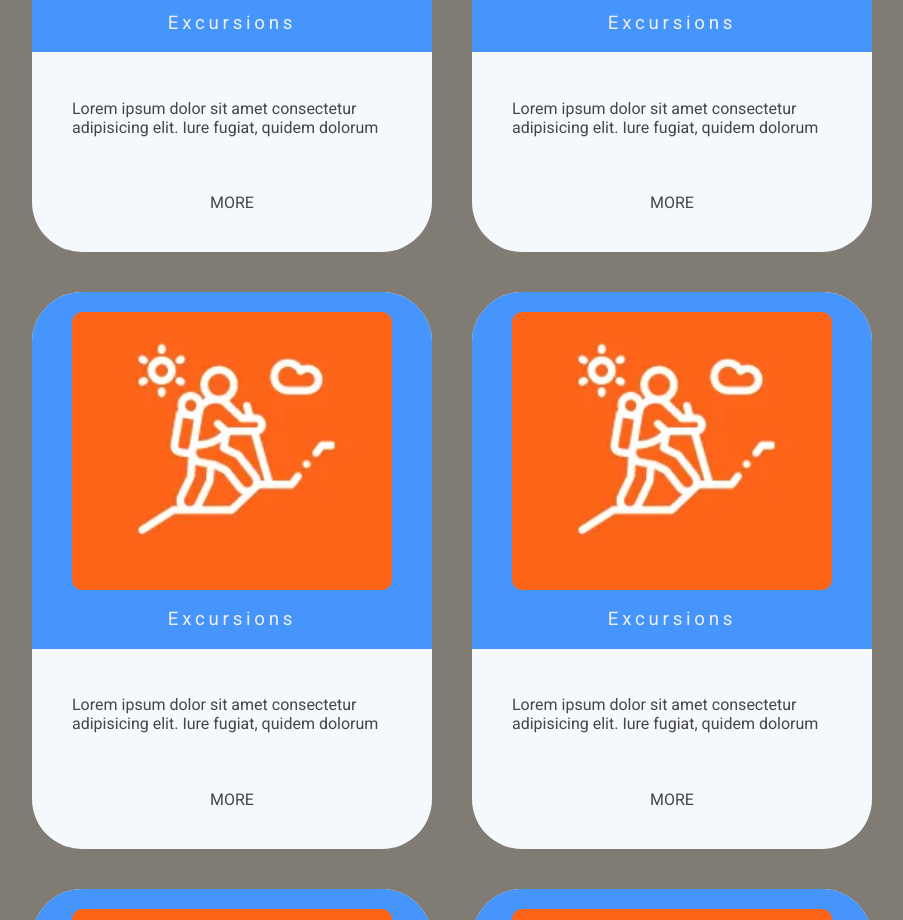
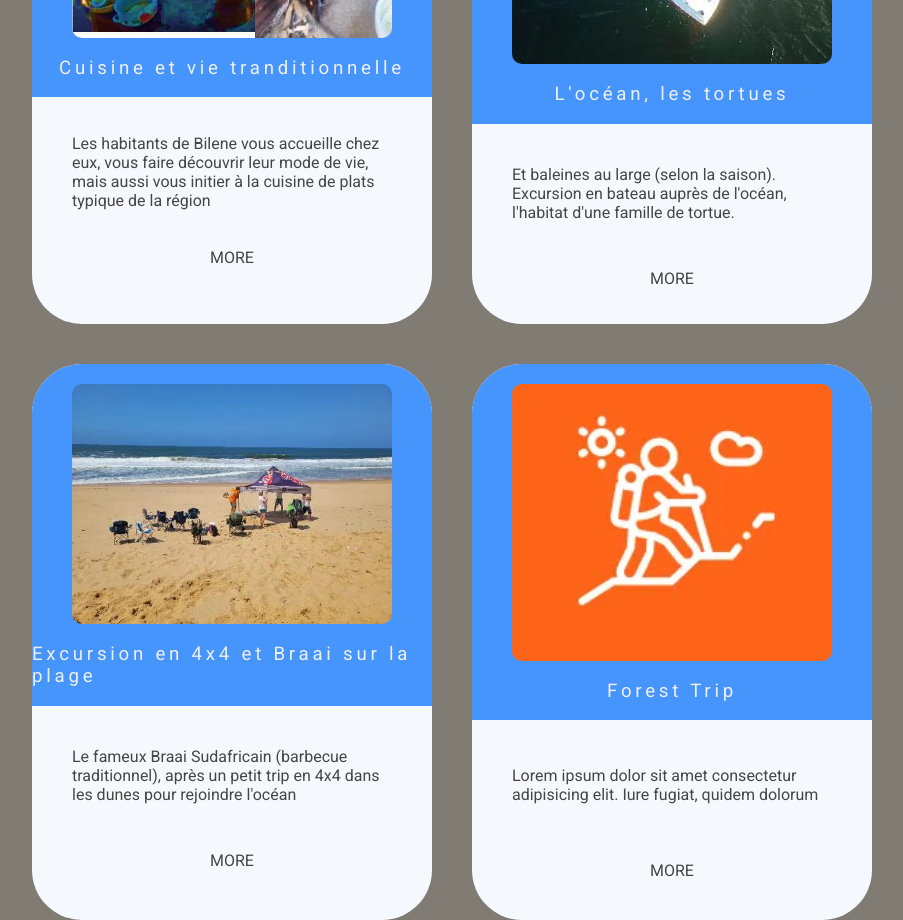
Before and after one commit to Guillaume-Etienne/web_activities, a plain HTML site: page fr/excursions-a-bilene-au-mozambique.html in a window 1280 px wide. Shown: the part 1880-2800 px from the top of the page, without its empty margins (188-1091 px from the left). Drawn offline with nearby package versions, Linux system fonts and the light colour scheme; a web font is replaced by a local one.

Commit message:
excursion FR

```diff
--- a/fr/excursions-a-bilene-au-mozambique.html
+++ b/fr/excursions-a-bilene-au-mozambique.html
@@ -66,8 +66,58 @@
         <section id="secflex">
             <div class="flex">
                 <div class="flextop">
-                    <img src="../images/2-excursions/limpo1.webp" alt="icone">
+                    <img src="../images/2-excursions/limpo1.webp" alt="vue de paysage océanique">
                     <h3>Le phare de Limpopo</h3>
+                </div>
+                <div class="flexbottom">
+                    <p>Une excursion en 4x4 à une heure de Bilene dans les pistes typiques d'Afrique, à la découverte d'un phare et de paysage sompteux</p>
+                    <a href="#">MORE</a>
+                </div>
+            </div>
+            <div class="flex">
+                <div class="flextop">
+                    <img src="../images/2-excursions/Macia.webp" alt="un marché local Mozambicain">
+                    <h3>Le Village de Macia</h3>
+                </div>
+                <div class="flexbottom">
+                    <p>A 30 min de Bilene, la petite ville de Macia, son marché au fruit, ses boutiques, son usine de Noix de Cajoux</p>
+                    <a href="#">MORE</a>
+                </div>
+            </div>
+            <div class="flex">
+                <div class="flextop">
+                    <img src="../images/2-excursions/Traditionnal.webp" alt="Femmes africaines en cuisine traditionnelle">
+                    <h3>Cuisine et vie tranditionnelle</h3>
+                </div>
+                <div class="flexbottom">
+                    <p>Les habitants de Bilene vous accueille chez eux, vous faire découvrir leur mode de vie, mais aussi vous initier à la cuisine de plats typique de la région</p>
+                    <a href="#">MORE</a>
+                </div>
+            </div>
+            <div class="flex">
+                <div class="flextop">
+                    <img src="../images/2-excursions/Turtules.webp" alt="bateau sur l'eau vu de drone">
+                    <h3>L'océan, les tortues</h3>
+                </div>
+                <div class="flexbottom">
+                    <p>Et baleines au large (selon la saison). Excursion en bateau auprès de l'océan, l'habitat d'une famille de tortue.</p>
+                    <a href="#">MORE</a>
+                </div>
+            </div>
+            <div class="flex">
+                <div class="flextop">
+                    <img src="../images/2-excursions/Braai.webp" alt="paysage de plage au bord de l'océan">
+                    <h3>Excursion en 4x4 et Braai sur la plage</h3>
+                </div>
+                <div class="flexbottom">
+                    <p>Le fameux Braai Sudafricain (barbecue traditionnel), après un petit trip en 4x4 dans les dunes pour rejoindre l'océan</p>
+                    <a href="#">MORE</a>
+                </div>
+            </div>
+            <div class="flex">
+                <div class="flextop">
+                    <img src="../icons/tempoico.webp" alt="icone">
+                    <h3>Forest Trip</h3>
                 </div>
                 <div class="flexbottom">
                     <p>Lorem ipsum dolor sit amet consectetur adipisicing elit. Iure fugiat, quidem dolorum</p>
@@ -77,7 +127,7 @@
             <div class="flex">
                 <div class="flextop">
                     <img src="../icons/tempoico.webp" alt="icone">
-                    <h3>Excursions</h3>
+                    <h3>Local Dansing</h3>
                 </div>
                 <div class="flexbottom">
                     <p>Lorem ipsum dolor sit amet consectetur adipisicing elit. Iure fugiat, quidem dolorum</p>
@@ -87,7 +137,7 @@
             <div class="flex">
                 <div class="flextop">
                     <img src="../icons/tempoico.webp" alt="icone">
-                    <h3>Excursions</h3>
+                    <h3>Church Visit</h3>
                 </div>
                 <div class="flexbottom">
                     <p>Lorem ipsum dolor sit amet consectetur adipisicing elit. Iure fugiat, quidem dolorum</p>
@@ -97,57 +147,7 @@
             <div class="flex">
                 <div class="flextop">
                     <img src="../icons/tempoico.webp" alt="icone">
-                    <h3>Excursions</h3>
-                </div>
-                <div class="flexbottom">
-                    <p>Lorem ipsum dolor sit amet consectetur adipisicing elit. Iure fugiat, quidem dolorum</p>
-                    <a href="#">MORE</a>
-                </div>
-            </div>
-            <div class="flex">
-                <div class="flextop">
-                    <img src="../icons/tempoico.webp" alt="icone">
-                    <h3>Excursions</h3>
-                </div>
-                <div class="flexbottom">
-                    <p>Lorem ipsum dolor sit amet consectetur adipisicing elit. Iure fugiat, quidem dolorum</p>
-                    <a href="#">MORE</a>
-                </div>
-            </div>
-            <div class="flex">
-                <div class="flextop">
-                    <img src="../icons/tempoico.webp" alt="icone">
-                    <h3>Excursions</h3>
-                </div>
-                <div class="flexbottom">
-                    <p>Lorem ipsum dolor sit amet consectetur adipisicing elit. Iure fugiat, quidem dolorum</p>
-                    <a href="#">MORE</a>
-                </div>
-            </div>
-            <div class="flex">
-                <div class="flextop">
-                    <img src="../icons/tempoico.webp" alt="icone">
-                    <h3>Excursions</h3>
-                </div>
-                <div class="flexbottom">
-                    <p>Lorem ipsum dolor sit amet consectetur adipisicing elit. Iure fugiat, quidem dolorum</p>
-                    <a href="#">MORE</a>
-                </div>
-            </div>
-            <div class="flex">
-                <div class="flextop">
-                    <img src="../icons/tempoico.webp" alt="icone">
-                    <h3>Excursions</h3>
-                </div>
-                <div class="flexbottom">
-                    <p>Lorem ipsum dolor sit amet consectetur adipisicing elit. Iure fugiat, quidem dolorum</p>
-                    <a href="#">MORE</a>
-                </div>
-            </div>
-            <div class="flex">
-                <div class="flextop">
-                    <img src="../icons/tempoico.webp" alt="icone">
-                    <h3>Excursions</h3>
+                    <h3>Fishing</h3>
                 </div>
                 <div class="flexbottom">
                     <p>Lorem ipsum dolor sit amet consectetur adipisicing elit. Iure fugiat, quidem dolorum</p>
--- a/sass/general.scss
+++ b/sass/general.scss
@@ -48,7 +48,7 @@ header{
         width: 70px;
     }
     & a{
-        font-style: bold;
+        font-weight: bold;
     }
 }
 #lang {
```
Also changed, not shown: css/general.css, images/2-excursions/Braai.webp (added), images/2-excursions/Macia.webp (added), images/2-excursions/Traditionnal.webp (added), images/2-excursions/Turtules.webp (added), 1 other file.
